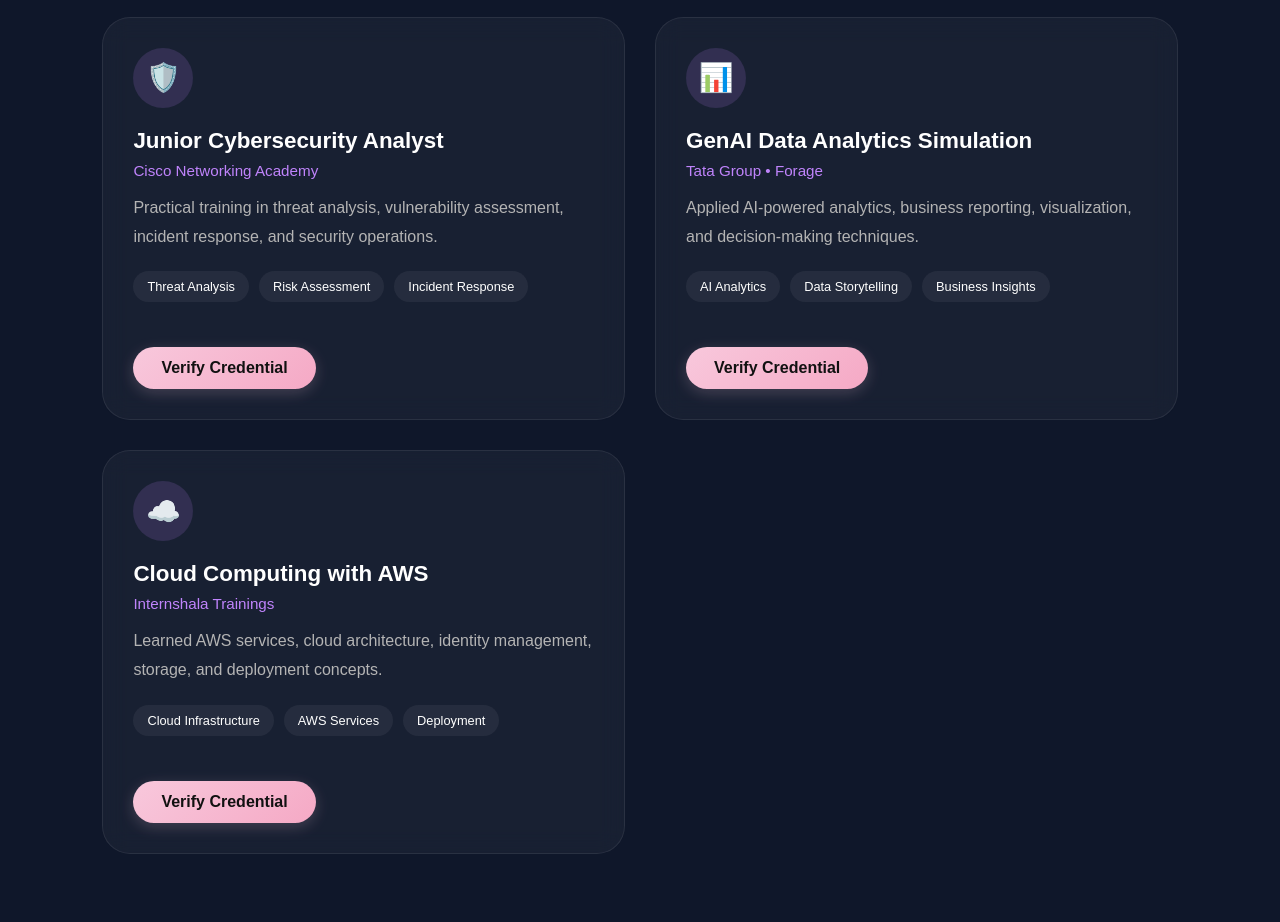
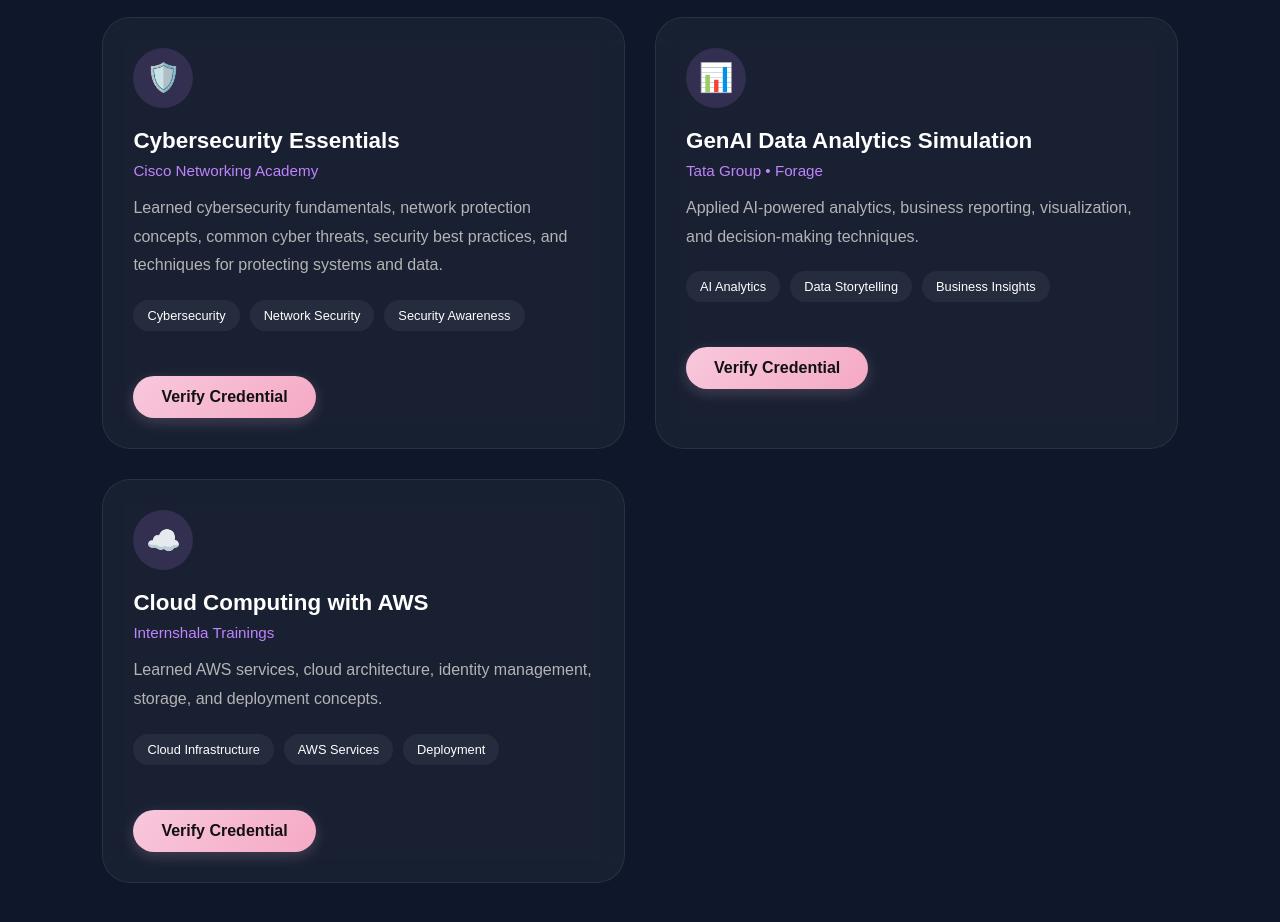
Before and after one commit to pittalasushmitha456-coder/portfolio-website, a plain HTML site: page index.html in a window 1280 px wide. Shown: the part 3745-4667 px from the top of the page. Drawn offline with nearby package versions, Linux system fonts and the light colour scheme.

Commit message:
Updated Cybersecurity Essentials certificate details

```diff
--- a/index.html
+++ b/index.html
@@ -373,20 +373,19 @@
         <div class="certificate-card">
             <div class="cert-icon">🛡️</div>
 
-            <h3>Junior Cybersecurity Analyst</h3>
+            <h3>Cybersecurity Essentials</h3>
             <span class="provider">Cisco Networking Academy</span>
 
             <p>
-                Practical training in threat analysis, vulnerability
-                assessment, incident response, and security operations.
+                Learned cybersecurity fundamentals, network protection concepts, common cyber threats, security best practices, and techniques for protecting systems and data.
             </p>
 
             <div class="cert-tags">
-                <span>Threat Analysis</span>
-                <span>Risk Assessment</span>
-                <span>Incident Response</span>
+                <span>Cybersecurity</span>
+                <span>Network Security</span>
+                <span>Security Awareness</span>
             </div>
-            <a href="./certifications/cisco-cybersecurity.pdf"
+            <a href="./certifications/cisco-cybersecurity-essentials.pdf"
    target="_blank" class="verify-btn"> Verify Credential </a>
         </div>
 
```
Also changed, not shown: 2 other files.
